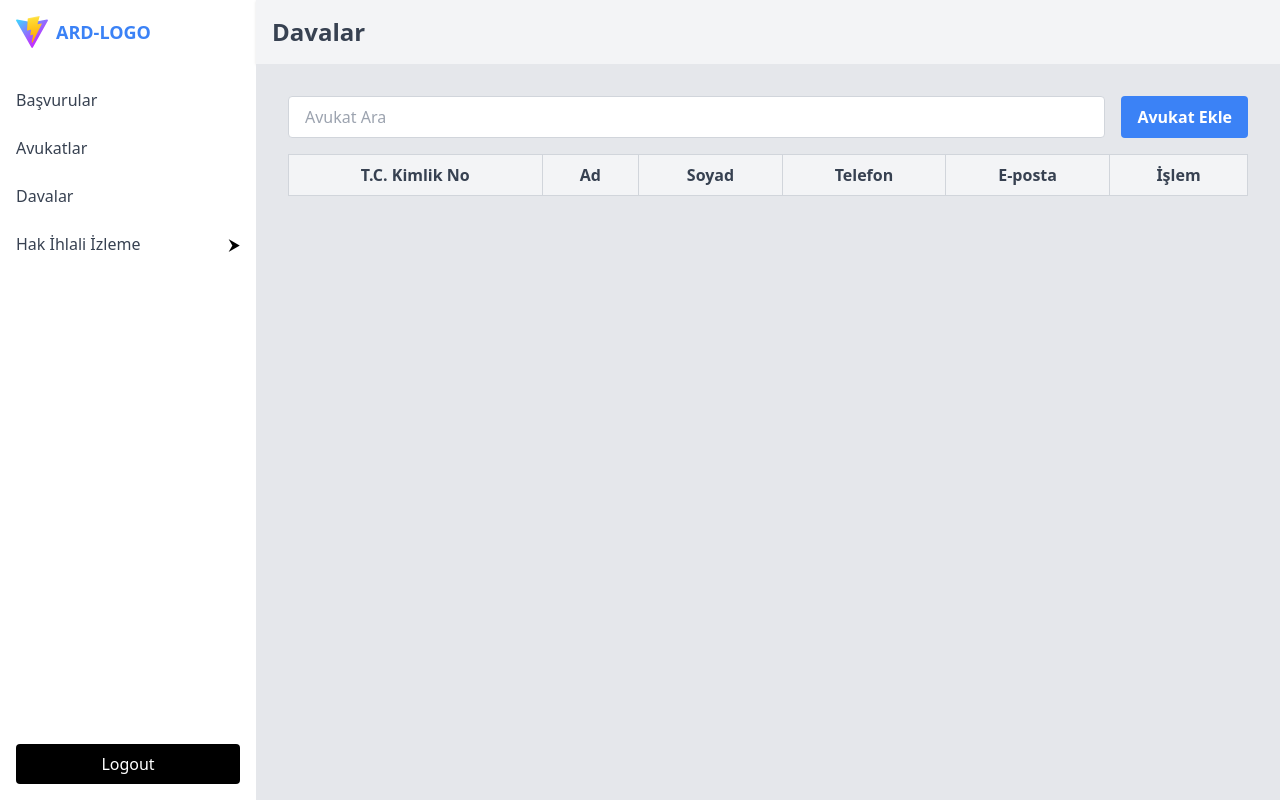
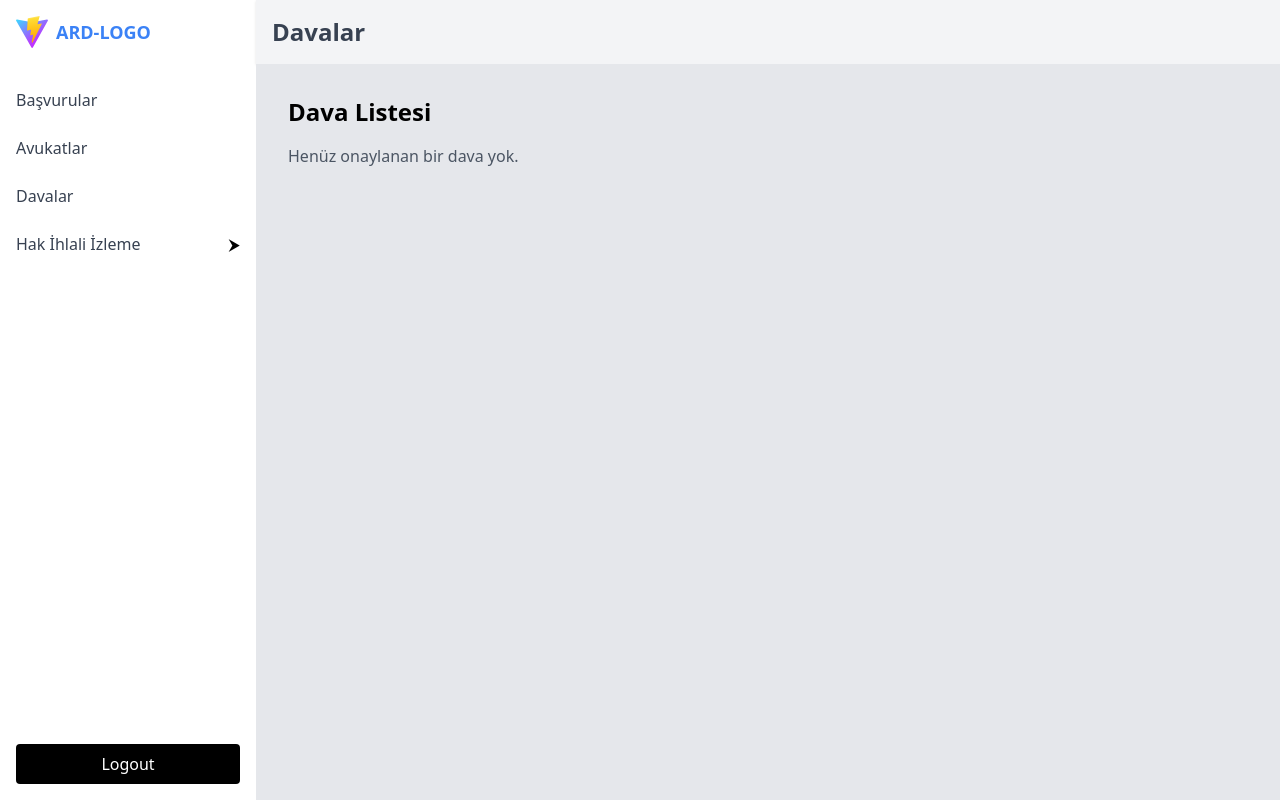
Before and after one commit to emrehasilik/ARD, a React (Vite) app in the folder frontend/: page /davalar in a window 1280 px wide. Built offline with nearby package versions, Linux system fonts and the light colour scheme.

Commit message:
Case.jsx added

```diff
--- a/frontend/src/App.jsx
+++ b/frontend/src/App.jsx
@@ -3,6 +3,8 @@ import React from "react";
 import { BrowserRouter as Router, Routes, Route } from "react-router-dom";
 import Application from './layers/Application';
 import Lawyer from './layers/Lawyer';
+import Case from "./layers/Case";
+
 
 const App = () => {
   return (
@@ -10,7 +12,7 @@ const App = () => {
       <Routes>
         <Route path="/basvurular" element={<Application />} />
         <Route path="/avukatlar" element={<Lawyer />} />
-        <Route path="/davalar" element={<Lawyer />} />
+        <Route path="/davalar" element={<Case />} />
         <Route path="/medya-taramasi" element={<Lawyer />} />
         <Route path="/stk-verileri" element={<Lawyer />} />
         <Route path="/baro-komisyonlari" element={<Lawyer />} />
--- a/frontend/src/components/AddApplication.jsx
+++ b/frontend/src/components/AddApplication.jsx
@@ -2,8 +2,8 @@
 
 import React, { useState, useEffect } from "react";
 import useLawyerStore from "../stores/LawyerStore";
-import DetailsForm from "./ApplicationDetailsFormDetailsForm";
-import FormField from "./ApplicationFormFieldFormField";
+import DetailsForm from "./ApplicationDetailsForm";
+import FormField from "./ApplicationFormField";
 import { validateForm } from "../utils/validation";
 
 const AddApplication = ({ onClose, onSave }) => {
--- a/frontend/src/layers/Application.jsx
+++ b/frontend/src/layers/Application.jsx
@@ -26,8 +26,11 @@ const Application = () => {
   };
 
   const handleStatusChange = (tcKimlikNo, status) => {
+    // Zustand Store'dan güncelleme fonksiyonunu çağırıyoruz
+    useApplicationStore.getState().updateApplicationStatus(tcKimlikNo, status);
     setStatuses((prevStatuses) => ({ ...prevStatuses, [tcKimlikNo]: status }));
   };
+
 
   const getStatusClass = (status) => {
     switch (status) {
--- /dev/null
+++ b/frontend/src/layers/Case.jsx
@@ -0,0 +1,64 @@
+// src/layers/Case.jsx
+import React from "react";
+import Sidebar from "../components/Sidebar";
+import Header from "../components/Header";
+import useApplicationStore from "../stores/ApplicationStore";
+
+const Case = () => {
+  const { applications } = useApplicationStore(); // Zustand Store'dan başvuruları çekiyoruz
+
+  // Onaylanan başvuruları filtreliyoruz
+  const approvedCases = applications.filter(
+    (app) => app.status === "Onaylandı"
+  );
+
+  return (
+    <div className="flex h-screen">
+      {/* Sidebar */}
+      <Sidebar />
+
+      {/* Sağ İçerik Alanı */}
+      <div className="flex-1 flex flex-col">
+        {/* Header */}
+        <Header />
+
+        {/* İçerik Alanı */}
+        <div className="bg-gray-200 flex-1 p-8">
+          <h2 className="text-2xl font-bold mb-4">Dava Listesi</h2>
+
+          {approvedCases.length === 0 ? (
+            <p className="text-gray-600">Henüz onaylanan bir dava yok.</p>
+          ) : (
+            <table className="table-auto w-full border border-gray-300">
+              <thead className="bg-gray-100">
+                <tr>
+                  <th className="border border-gray-300 px-4 py-2">T.C. Kimlik No</th>
+                  <th className="border border-gray-300 px-4 py-2">Ad Soyad</th>
+                  <th className="border border-gray-300 px-4 py-2">İhlal Nedeni</th>
+                  <th className="border border-gray-300 px-4 py-2">Başvuru Tarihi</th>
+                  <th className="border border-gray-300 px-4 py-2">Takip Eden Avukat</th>
+                </tr>
+              </thead>
+              <tbody>
+                {approvedCases.map((caseItem, index) => (
+                  <tr
+                    key={index}
+                    className={index % 2 === 0 ? "bg-white" : "bg-gray-100"}
+                  >
+                    <td className="border border-gray-300 px-4 py-2">{caseItem.tcKimlikNo}</td>
+                    <td className="border border-gray-300 px-4 py-2">{`${caseItem.adi} ${caseItem.soyadi}`}</td>
+                    <td className="border border-gray-300 px-4 py-2">{caseItem.ihlalNedeni}</td>
+                    <td className="border border-gray-300 px-4 py-2">{caseItem.detaylar.basvuruTarihi}</td>
+                    <td className="border border-gray-300 px-4 py-2">{caseItem.detaylar.takipAvukat}</td>
+                  </tr>
+                ))}
+              </tbody>
+            </table>
+          )}
+        </div>
+      </div>
+    </div>
+  );
+};
+
+export default Case;
--- a/frontend/src/stores/ApplicationStore.js
+++ b/frontend/src/stores/ApplicationStore.js
@@ -9,7 +9,10 @@ const useApplicationStore = create((set, get) => ({
   // Başvuru ekleme fonksiyonu
   addApplication: (application) =>
     set((state) => ({
-      applications: [...state.applications, application],
+      applications: [
+        ...state.applications,
+        { ...application, status: "Bekliyor" }, // Varsayılan durum "Bekliyor"
+      ],
     })),
 
   // Başvuru silme fonksiyonu
@@ -28,6 +31,14 @@ const useApplicationStore = create((set, get) => ({
       ),
     })),
 
+  // Başvuru durumunu güncelleme fonksiyonu
+  updateApplicationStatus: (tcKimlikNo, newStatus) =>
+    set((state) => ({
+      applications: state.applications.map((app) =>
+        app.tcKimlikNo === tcKimlikNo ? { ...app, status: newStatus } : app
+      ),
+    })),
+
   // Başvuru detaylarını alma fonksiyonu
   getApplicationDetails: (tcKimlikNo) => {
     const { applications } = get(); // Mevcut state'i al
```
